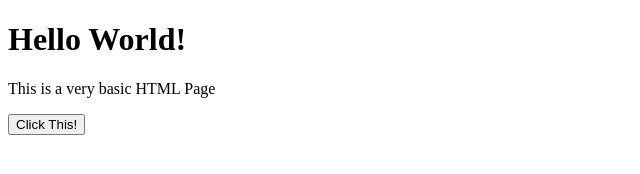
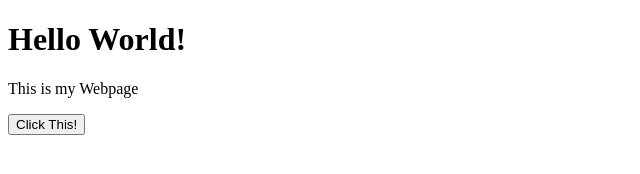
Before and after one commit to Screwlogist/SIT725, a plain HTML site: page Task 1.4P/index.html in a window 1280 px wide. Shown: the whole page, without its empty margins (0-640 px from the left). Drawn offline with Linux system fonts and the light colour scheme.

Commit message:
Changed the Paragraph task

```diff
--- a/Task 1.4P/index.html
+++ b/Task 1.4P/index.html
@@ -6,7 +6,7 @@
 </head>
 <body>
     <h1>Hello World!</h1>
-    <p>This is a very basic HTML Page</p>
+    <p>This is my Webpage</p>
 
     <button id = "myButton">Click This!</button>
     <p id = "jsParagraph"></p>
```
